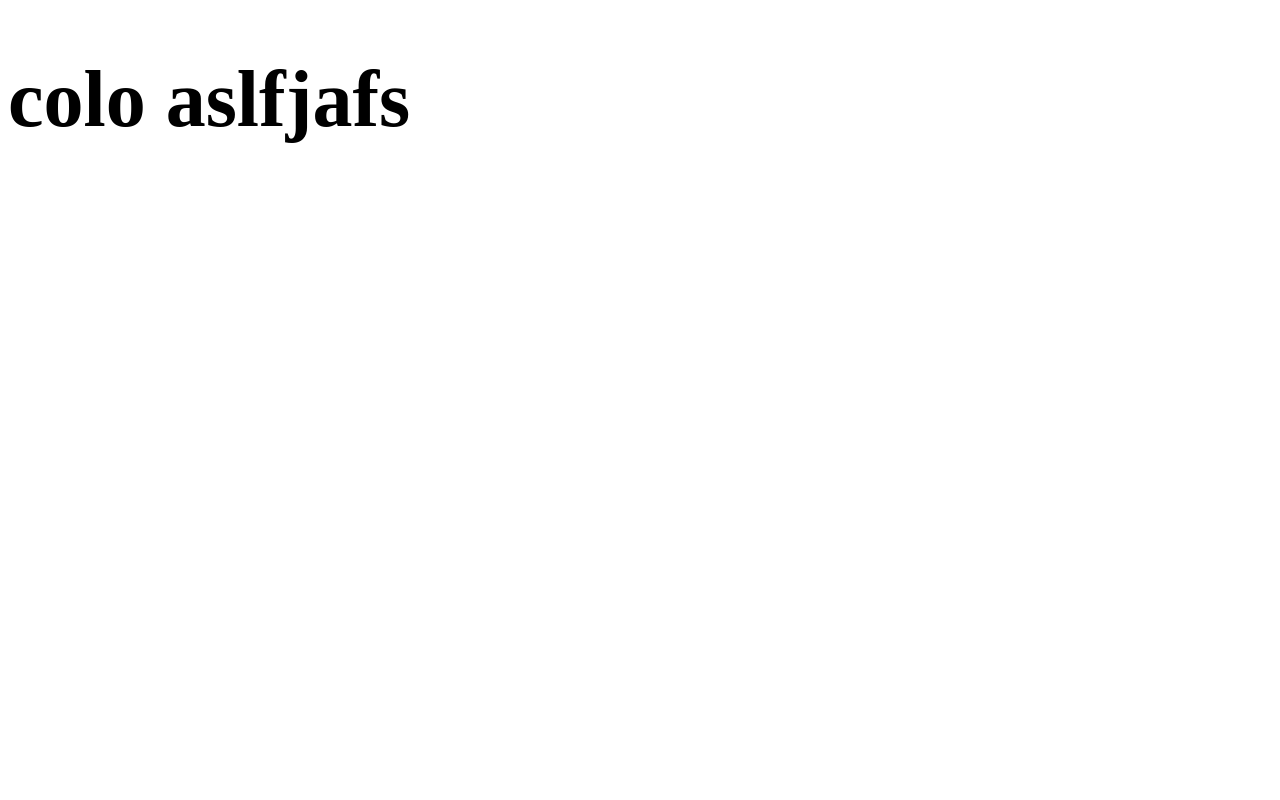
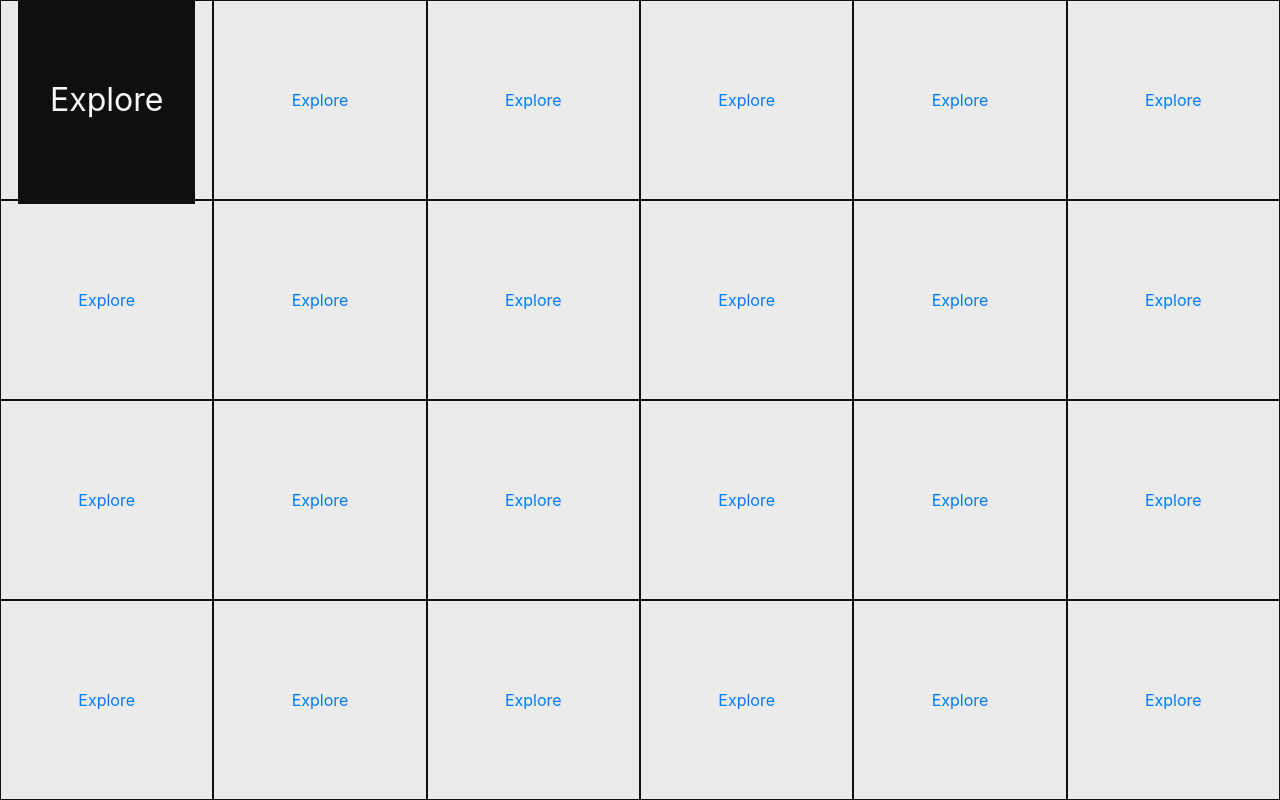
Before and after one commit to bulish/Sass, a plain HTML site: page dist/index.html in a window 1280 px wide. Drawn offline with nearby package versions, Linux system fonts and the light colour scheme.

Commit message:
btns styling

```diff
--- a/dist/index.html
+++ b/dist/index.html
@@ -4,11 +4,92 @@
     <meta charset="UTF-8">
     <meta http-equiv="X-UA-Compatible" content="IE=edge">
     <meta name="viewport" content="width=device-width, initial-scale=1.0">
-    <link rel="stylesheet" href="./css/main.css">
+    <link rel="stylesheet" href="https://stackpath.bootstrapcdn.com/bootstrap/4.3.1/css/bootstrap.min.css" integrity="sha384-ggOyR0iXCbMQv3Xipma34MD+dH/1fQ784/j6cY/iJTQUOhcWr7x9JvoRxT2MZw1T" crossorigin="anonymous">
+    <link rel="stylesheet" href="./css/style.css">
     <title>Document</title>
 </head>
 <body>
 
-    <h1>colo aslfjafs</h1>
+    <div class="btns-sekce container-fluid">
+        <div class="row">
+            <div class="col-2">
+                <a href="#" class="btn-1">Explore</a>
+            </div>
+            <div class="col-2">
+                <a href="#" class="btn-2">Explore</a>
+            </div>
+            <div class="col-2">
+                <a href="#" class="btn-3">Explore</a>
+            </div>
+            <div class="col-2">
+                <a href="#" class="btn-4">Explore</a>
+            </div>
+            <div class="col-2">
+                <a href="#" class="btn-5">Explore</a>
+            </div>
+            <div class="col-2">
+                <a href="#" class="btn-6">Explore</a>
+            </div>
+            <div class="col-2">
+                <a href="#" class="btn-7">Explore</a>
+            </div>
+            <div class="col-2">
+                <a href="#" class="btn-8">Explore</a>
+            </div>
+            <div class="col-2">
+                <a href="#">Explore</a>
+            </div>
+            <div class="col-2">
+                <a href="#">Explore</a>
+            </div>
+            <div class="col-2">
+                <a href="#">Explore</a>
+            </div>
+            <div class="col-2">
+                <a href="#">Explore</a>
+            </div>
+            <div class="col-2">
+                <a href="#">Explore</a>
+            </div>
+            <div class="col-2">
+                <a href="#">Explore</a>
+            </div>
+            <div class="col-2">
+                <a href="#">Explore</a>
+            </div>
+            <div class="col-2">
+                <a href="#">Explore</a>
+            </div>
+            <div class="col-2">
+                <a href="#">Explore</a>
+            </div>
+            <div class="col-2">
+                <a href="#">Explore</a>
+            </div>
+            <div class="col-2">
+                <a href="#">Explore</a>
+            </div>
+            <div class="col-2">
+                <a href="#">Explore</a>
+            </div>
+            <div class="col-2">
+                <a href="#">Explore</a>
+            </div>
+            <div class="col-2">
+                <a href="#">Explore</a>
+            </div>
+            <div class="col-2">
+                <a href="#">Explore</a>
+            </div>
+            <div class="col-2">
+                <a href="#">Explore</a>
+            </div>
+        </div>
+    </div>
+
+
+    <script src="https://code.jquery.com/jquery-3.3.1.slim.min.js" integrity="sha384-q8i/X+965DzO0rT7abK41JStQIAqVgRVzpbzo5smXKp4YfRvH+8abtTE1Pi6jizo" crossorigin="anonymous"></script>
+<script src="https://cdnjs.cloudflare.com/ajax/libs/popper.js/1.14.7/umd/popper.min.js" integrity="sha384-UO2eT0CpHqdSJQ6hJty5KVphtPhzWj9WO1clHTMGa3JDZwrnQq4sF86dIHNDz0W1" crossorigin="anonymous"></script>
+<script src="https://stackpath.bootstrapcdn.com/bootstrap/4.3.1/js/bootstrap.min.js" integrity="sha384-JjSmVgyd0p3pXB1rRibZUAYoIIy6OrQ6VrjIEaFf/nJGzIxFDsf4x0xIM+B07jRM" crossorigin="anonymous"></script>
 </body>
 </html>
--- a/scss/_fonts.scss
+++ /dev/null
@@ -1,3 +0,0 @@
-h1 {
-  color: red;
-}
--- /dev/null
+++ b/scss/_lol.scss
@@ -0,0 +1,51 @@
+$btn-black: #0f0f0f;
+$btn-darker: #000;
+$btn-white: #f7f7f7;
+$btn-lighter: #fff;
+$btn-green: rgb(0, 255, 128);
+$btn-blue: #000;
+$btn-red: #000;
+
+@mixin btnsPadding($paddingTD, $paddingLR) {
+  padding: $paddingTD $paddingLR;
+}
+@mixin backgroundColour($bgColour, $bgHover) {
+  background: $bgColour;
+  &:hover {
+    background: $bgHover;
+  }
+}
+@mixin fontColour($fontColour, $fontColourHover) {
+  color: $fontColour;
+  &:hover {
+    color: $fontColourHover;
+  }
+}
+@mixin fontSize($fontSize, $fontSizeHover) {
+  font-size: $fontSize;
+  &:hover {
+    font-size: $fontSizeHover;
+  }
+}
+
+.btns-sekce {
+  height: 100vh;
+  background: rgb(235, 235, 235);
+  .col-2 {
+    display: flex;
+    justify-content: center;
+    align-items: center;
+    height: 25vh;
+    border: 1px solid $btn-black;
+    a {
+      text-decoration: none !important;
+    }
+  }
+}
+
+.btn-1 {
+  @include btnsPadding(5rem, 2rem);
+  @include backgroundColour($btn-black, $btn-darker);
+  @include fontColour($btn-white, $btn-green);
+  @include fontSize(2rem, 3rem);
+}
--- a/scss/main.scss
+++ /dev/null
@@ -1,6 +0,0 @@
-@import "./fonts";
-
-h1 {
-  font-size: 5rem;
-  font-weight: 800;
-}
--- /dev/null
+++ b/scss/style.scss
@@ -0,0 +1,8 @@
+@import "./lol";
+
+* {
+  padding: 0;
+  margin: 0;
+  box-sizing: border-box;
+  list-style-type: none;
+}
```
Also changed, not shown: dist/css/main.css (deleted), dist/css/style.css (added), 2 other files.
